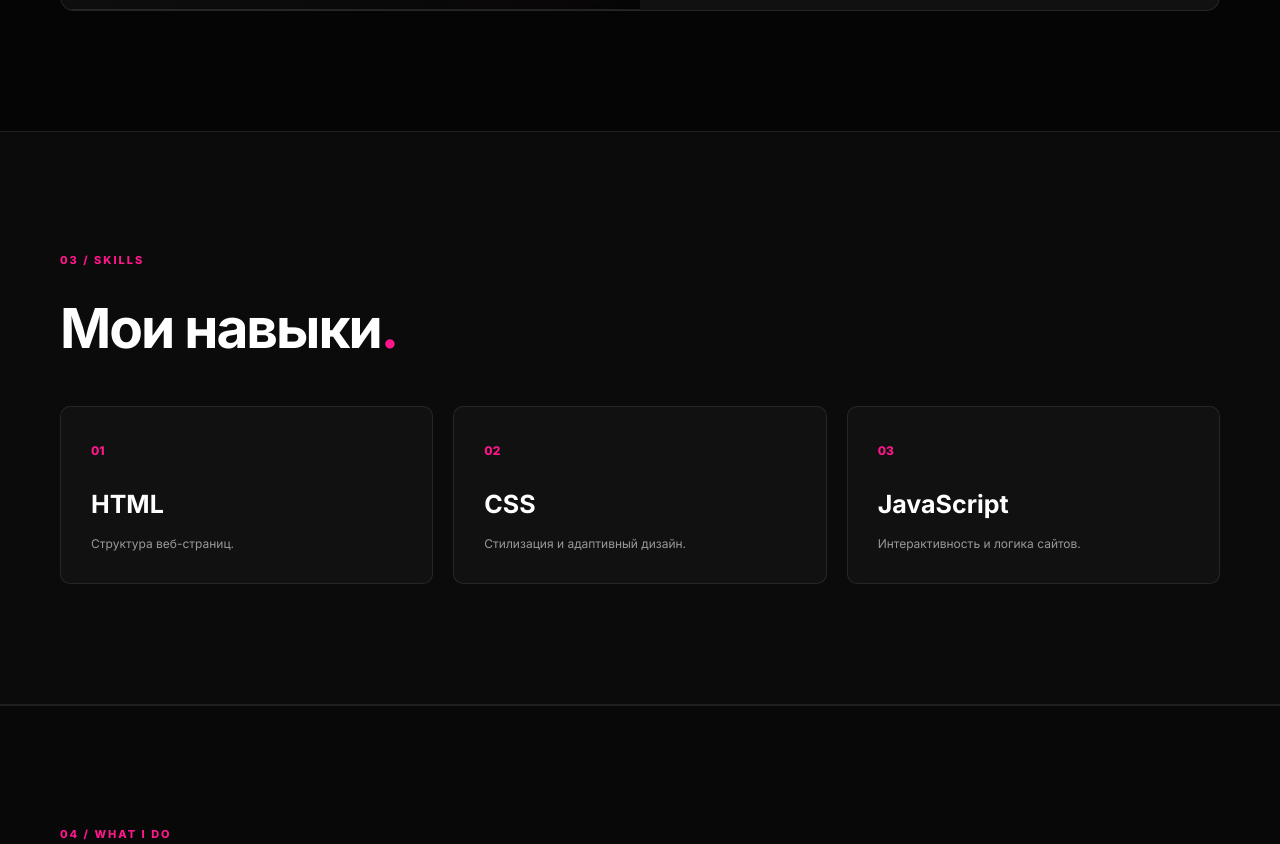
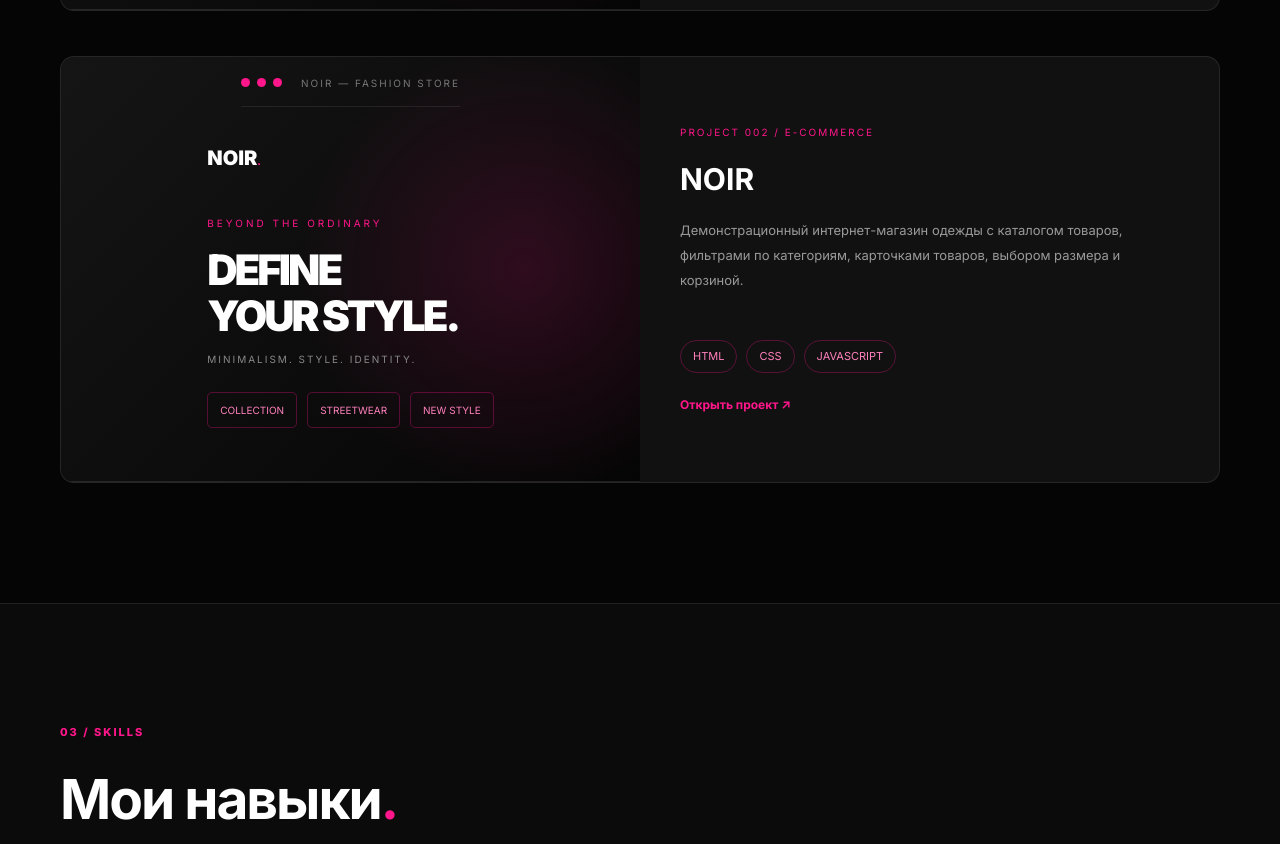
Before and after one commit to avazov32vip-create/ejderghj-portfolio, a plain HTML site: page index.html in a window 1280 px wide. Shown: the part 1956-2800 px from the top of the page. Drawn offline with Linux system fonts and the light colour scheme.

Commit message:
Update index.html
Add NOIR project to portfolio

```diff
--- a/index.html
+++ b/index.html
@@ -237,6 +237,67 @@
 
 </article>
 
+<article class="project-card">
+
+    <div class="project-preview">
+
+        <div class="preview-topbar">
+            <span></span>
+            <span></span>
+            <span></span>
+            <p>NOIR — FASHION STORE</p>
+        </div>
+        <div class="preview-content">
+
+            <div class="preview-logo">NOIR<span>.</span></div>
+
+            <div class="preview-headline">
+                <span>BEYOND THE ORDINARY</span>
+                <h3>DEFINE<br>YOUR STYLE.</h3>
+                <p>MINIMALISM. STYLE. IDENTITY.</p>
+            </div>
+
+            <div class="preview-products">
+                <div>COLLECTION</div>
+                <div>STREETWEAR</div>
+                <div>NEW STYLE</div>
+            </div>
+
+        </div>
+
+    </div>
+
+    <div class="project-info">
+
+        <span class="project-category">
+            PROJECT 002 / E-COMMERCE
+        </span>
+
+        <h3>NOIR</h3>
+        <p>
+            Демонстрационный интернет-магазин одежды
+            с каталогом товаров, фильтрами по категориям,
+            карточками товаров, выбором размера и корзиной.
+        </p>
+
+        <div class="project-technologies">
+            <span>HTML</span>
+            <span>CSS</span>
+            <span>JAVASCRIPT</span>
+        </div>
+
+        <a
+            href="https://avazov32vip-create.github.io/noir-fashion-store/"
+            target="_blank"
+            rel="noopener noreferrer"
+            class="project-link"
+        >
+            Открыть проект ↗
+        </a>
+
+    </div>
+
+</article>
 
 
             </div>
@@ -337,7 +398,7 @@
             <div class="container">
 
                 <div class="section-label">
-                    04 / CONTACT
+                    05 / CONTACT
                 </div>
 
                 <h2>
```
